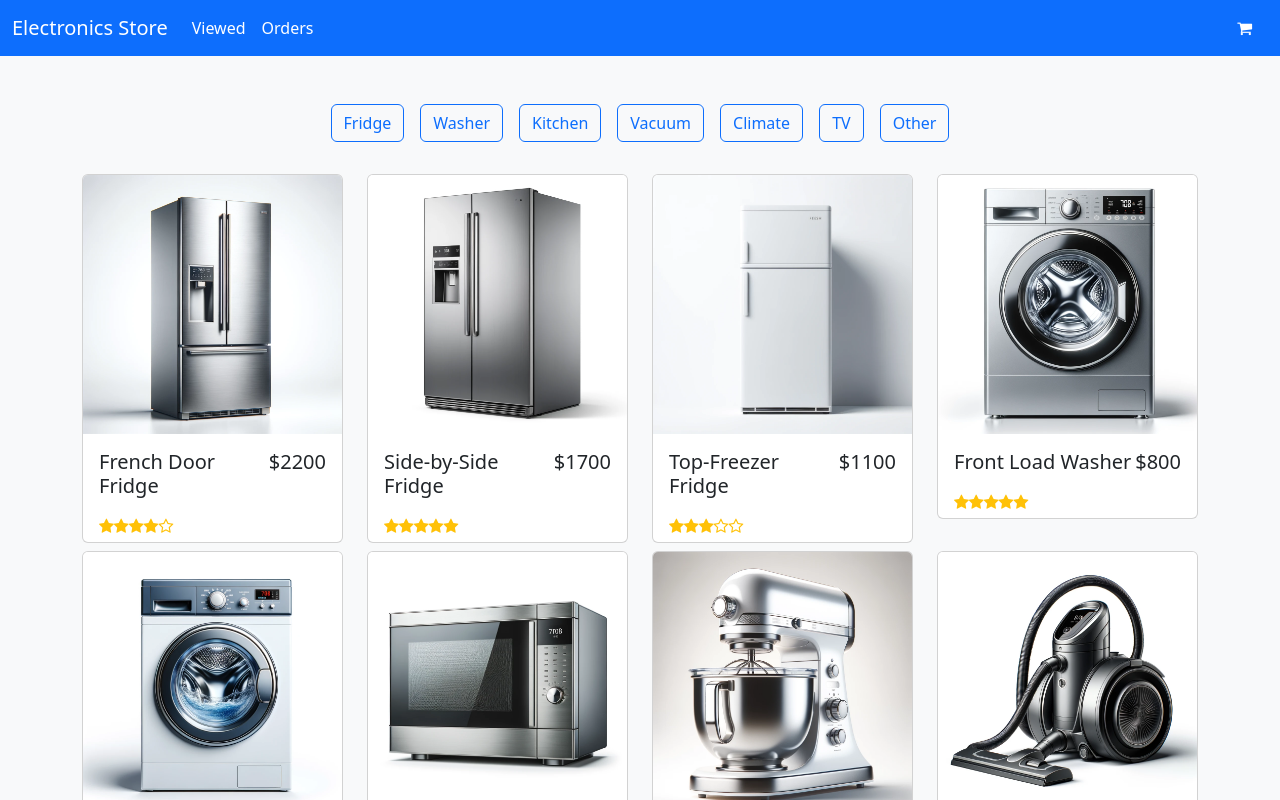
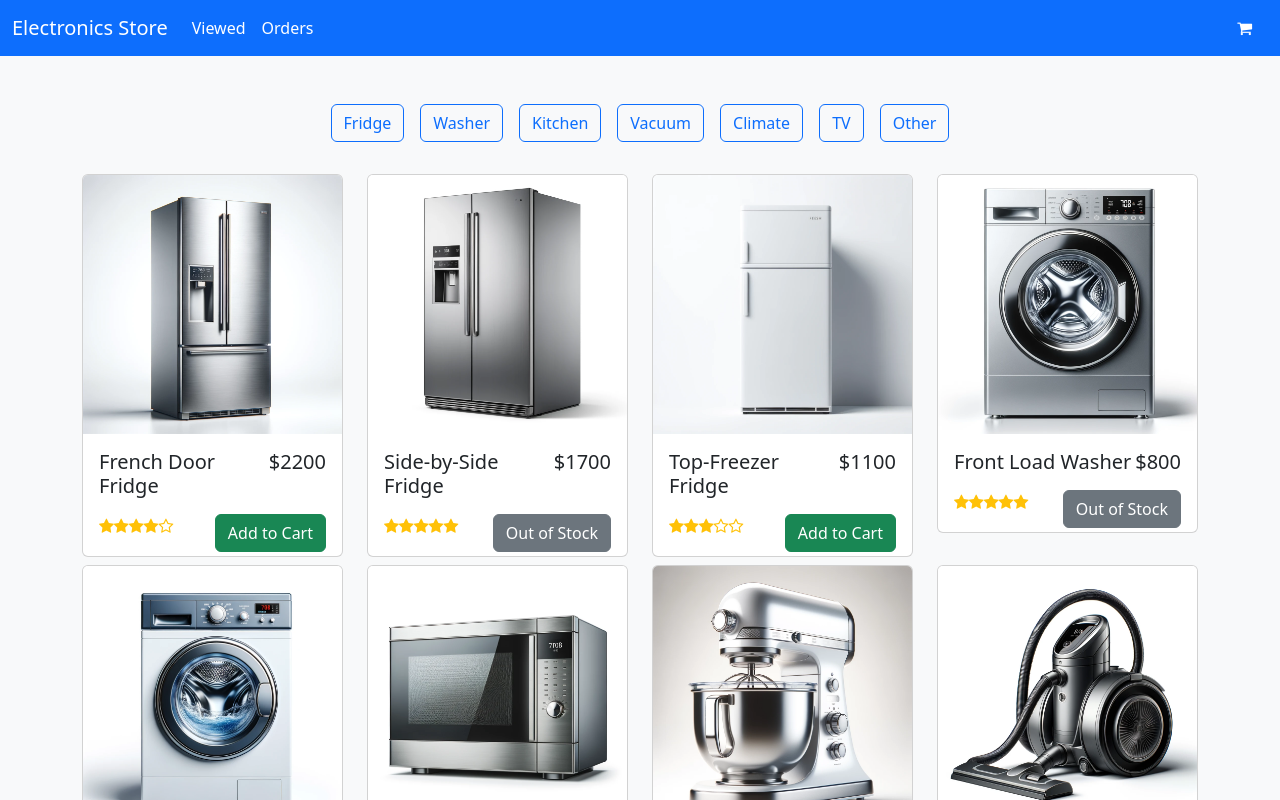
Before and after one commit to SkyNaoto/angular-project, an Angular app: page /home in a window 1280 px wide. Shown: the top 800 px of the page. Built offline with nearby package versions, Linux system fonts and the light colour scheme.

Commit message:
dev19 button 表示非表示　*ngIf

```diff
--- a/src/app/components/product-card/product-card.component.html
+++ b/src/app/components/product-card/product-card.component.html
@@ -17,6 +17,16 @@
                 <i [class]="product.rating > 3 ? 'fa fa-star' : 'fa fa-star-o'"></i>
                 <i [class]="product.rating > 4 ? 'fa fa-star' : 'fa fa-star-o'"></i>
             </div>
+            <!-- Display 'Out of Stock' button -->
+             @if (product.availableQty == 0){
+                <button type="button" class="btn btn-secondary">Out of Stock</button>
+             } @else {
+                <button type="button" class="btn btn-success">Add to Cart</button>
+             }
+
+            <!-- <button *ngIf="product.availableQty === 0" type="button" class="btn btn-secondary">Out of Stock</button> -->
+            <!-- Display 'Add to Cart' button -->
+            <!-- <button *ngIf="product.availableQty > 0" type="button" class="btn btn-success">Add to Cart</button> -->
         </div>
     </div>
 </div>
--- a/src/app/components/product-card/product-card.component.ts
+++ b/src/app/components/product-card/product-card.component.ts
@@ -1,10 +1,11 @@
 import { Component, Input } from '@angular/core';
 import { Product } from '../../models/product.model';
+import { CommonModule } from '@angular/common';
 
 @Component({
   selector: 'app-product-card',
   standalone: true,
-  imports: [],
+  imports: [CommonModule],
   templateUrl: './product-card.component.html',
   styleUrl: './product-card.component.css'
 })
```
